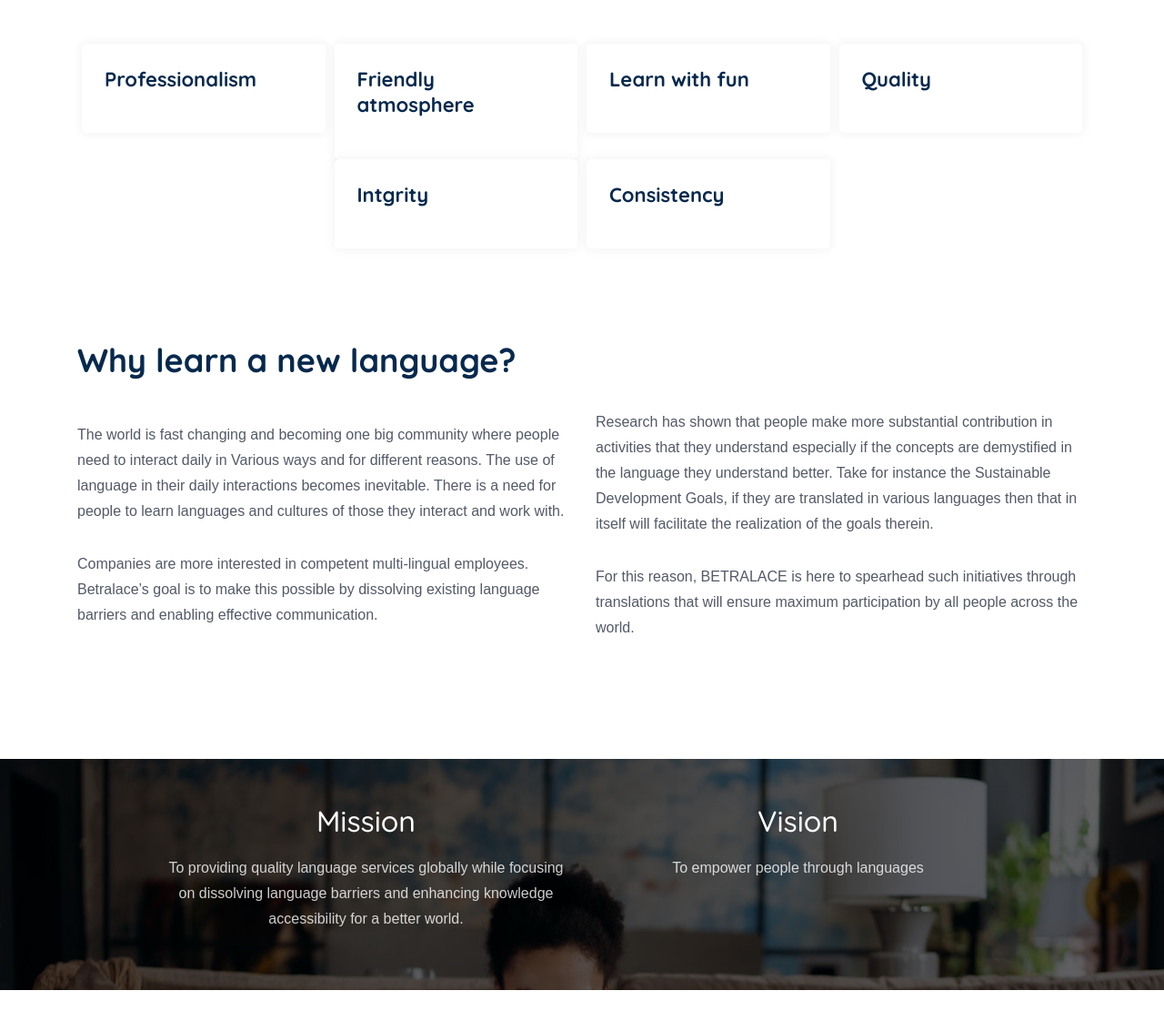
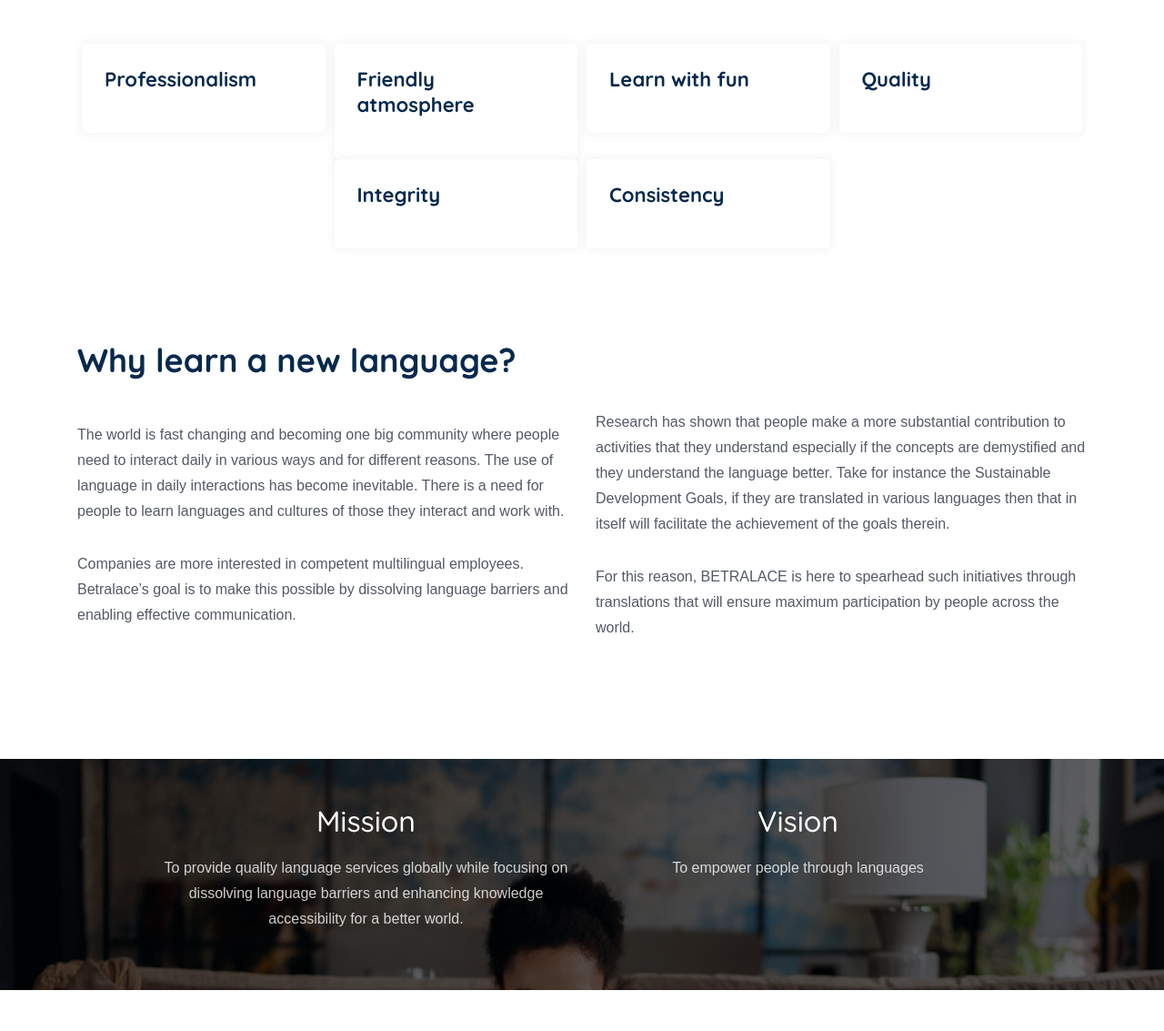
Before and after one commit to kenyaone/beltralace, a PHP site: template frontend/views/about-us.php in a window 1280 px wide. Shown: the part 1170-2303 px from the top of the page at 91% size. Run offline with PHP 8.4, Linux system fonts and the light colour scheme; the template is opened without the code that fills it, so the values that code supplies are empty; some libraries are stand-ins or nearby versions; some web fonts are replaced.

Commit message:
fix content issues

```diff
--- a/frontend/views/about-us.php
+++ b/frontend/views/about-us.php
@@ -34,15 +34,15 @@
                 </div>
 
                 <p>
-                    Belxin Translators and Language Centre (BETRALACE) is a language company based in Nairobi Kenya. Betralace was founded
-                    in 2012 with the aim of providing language services globally and eliminating the language barrier. Our tailor-made,
-                    one-to-one and small group language courses for individuals and corporate clients alike are specially designed to
+                    Belxin Translators and Language Centre (BETRALACE) is a language company based in Nairobi, Kenya. Betralace was founded
+                    in 2012 with the aim of providing language services globally and eliminating the language barriers. Our tailor-made,
+                    one-to-one and small group language courses for individuals and corporate clients are specially designed to
                     fulfill the unique needs of our clients.
                 </p>
                 <p>
-                    We also special course on East African Culture for clients who are interested
-                    in the history and culture of the people. Our other language services include; Translation, Interpretation, Sub-titling,
-                    Transcription, Male and Female voice over among others
+                    We also offer a special course on East African Culture for clients who are interested
+                    in the history and culture of the people of the region. Our other language services include Translation, Interpretation, Sub-titling,
+                    Transcription, Male and Female voice over among other servics.
                 </p>
 
             </div>
@@ -102,7 +102,7 @@
                         <i class="bi bi-rocket2"></i>
                     </div> -->
                     <div class="feature-text">
-                        <h4>Intgrity</h4>
+                        <h4>Integrity</h4>
                     </div>
                 </div>
             </div>
@@ -131,26 +131,26 @@
             </div>
             <div class="col-lg-6 col-md-12">
                 <p>
-                    The world is fast changing and becoming one big community where people need to interact daily in Various ways
-                    and for different reasons. The use of language in their daily interactions becomes inevitable. There is a need
+                    The world is fast changing and becoming one big community where people need to interact daily in various ways
+                    and for different reasons. The use of language in daily interactions has become inevitable. There is a need
                     for people to learn languages and cultures of those they interact and work with.
                 </p>
                 <p>
-                    Companies are more interested in competent multi-lingual employees. Betralace’s goal is to make this possible
-                    by dissolving existing language barriers and enabling effective communication.
+                    Companies are more interested in competent multilingual employees. Betralace’s goal is to make this possible
+                    by dissolving language barriers and enabling effective communication.
                 </p>
 
             </div>
             <div class="col-lg-6 col-md-12">
                 <p>
-                    Research has shown that people make more substantial contribution in activities that they understand especially
-                    if the concepts are demystified in the language they understand better. Take for instance the Sustainable
+                    Research has shown that people make a more substantial contribution to activities that they understand especially
+                    if the concepts are demystified and they understand the language better. Take for instance the Sustainable
                     Development Goals, if they are translated in various languages then that in itself will facilitate the
-                    realization of the goals therein.
+                    achievement of the goals therein.
                 </p>
                 <p>
                     For this reason, BETRALACE is here to spearhead such initiatives through
-                    translations that will ensure maximum participation by all people across the world.
+                    translations that will ensure maximum participation by people across the world.
                 </p>
 
             </div>
@@ -166,7 +166,7 @@
                 <div class="col-md-5 text-center">
                     <h2 class="mb-3 text-white font-weight-medium">Mission</h2>
                     <p class="font-weight-light text-white op-8">
-                        To providing quality language services globally while focusing on dissolving language barriers and enhancing knowledge accessibility for a better world.
+                        To provide quality language services globally while focusing on dissolving language barriers and enhancing knowledge accessibility for a better world.
                     </p>
 
                 </div>
```
Also changed, not shown: frontend/views/home.php (+8 -8 lines).
